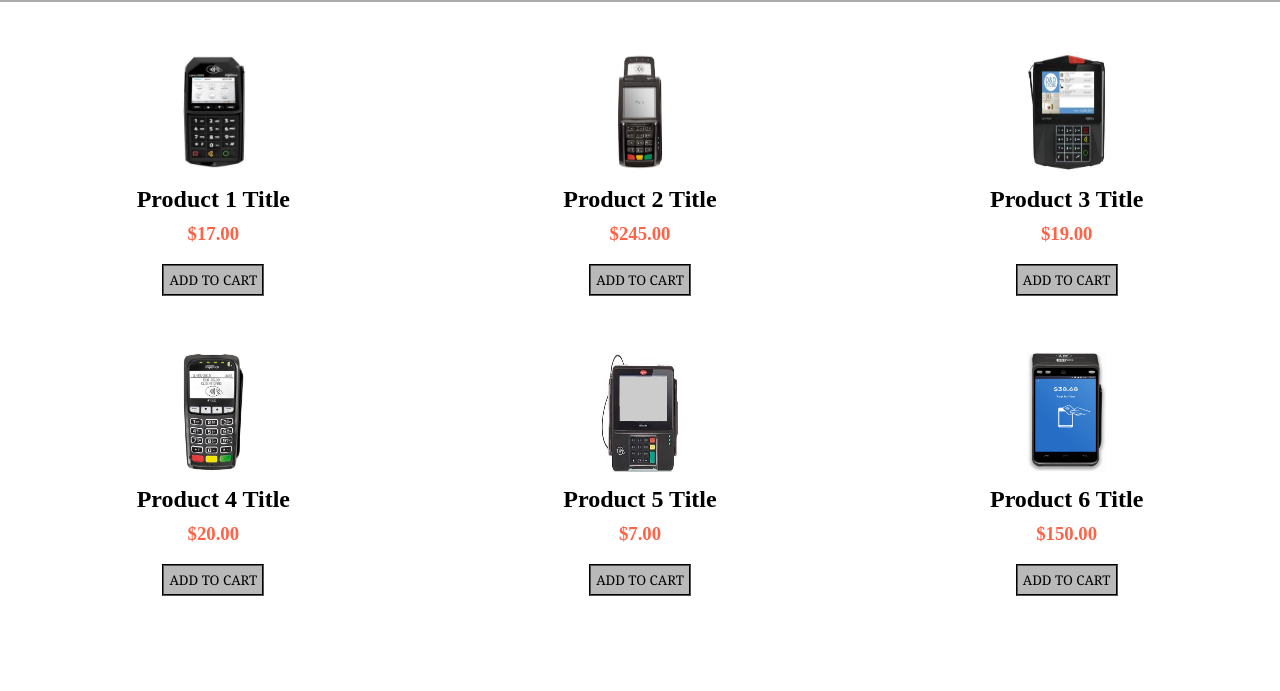
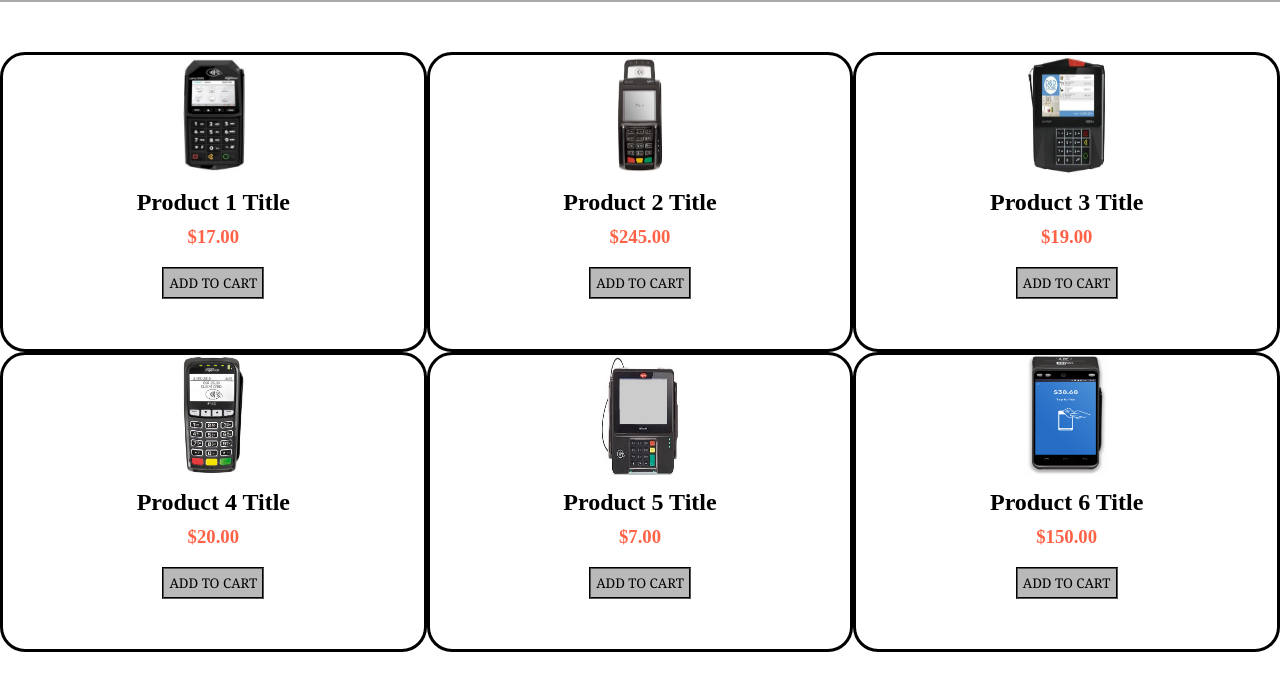
Before and after one commit to vzemaitis/namu_darbai-3.2, a plain HTML site: page index.html in a window 1280 px wide. Shown: the part 33-724 px from the top of the page. Drawn offline with Linux system fonts and the light colour scheme.

Commit message:
Uzdeti borderiai su radiusu

```diff
--- a/styles.css
+++ b/styles.css
@@ -54,6 +54,10 @@ nav ul {
     margin-top: 50px;
   }
 
+.produktas1 {
+    border-style: solid;
+    border-radius: 25px;
+}
 
 .produktas1 h2 {
     margin-top: 10px;
@@ -72,6 +76,12 @@ nav ul {
 }
 
 
+
+.produktas2 {
+    border-style: solid;
+    border-radius: 25px;
+}
+
 .produktas2 h2 {
     margin-top: 10px;
 }
@@ -88,6 +98,11 @@ nav ul {
     max-height: 120px;
 }
 
+
+.produktas3 {
+    border-style: solid;
+    border-radius: 25px;
+}
 
 .produktas3 h2 {
     margin-top: 10px;
@@ -106,6 +121,11 @@ nav ul {
 }
 
 
+.produktas4 {
+    border-style: solid;
+    border-radius: 25px;
+}
+
 .produktas4 h2 {
     margin-top: 10px;
 }
@@ -123,6 +143,11 @@ nav ul {
 }
 
 
+.produktas5 {
+    border-style: solid;
+    border-radius: 25px;
+}
+
 .produktas5 h2 {
     margin-top: 10px;
 }
@@ -139,6 +164,11 @@ nav ul {
     max-height: 120px;
 }
 
+
+.produktas6 {
+    border-style: solid;
+    border-radius: 25px;
+}
 
 .produktas6 h2 {
     margin-top: 10px;
```
